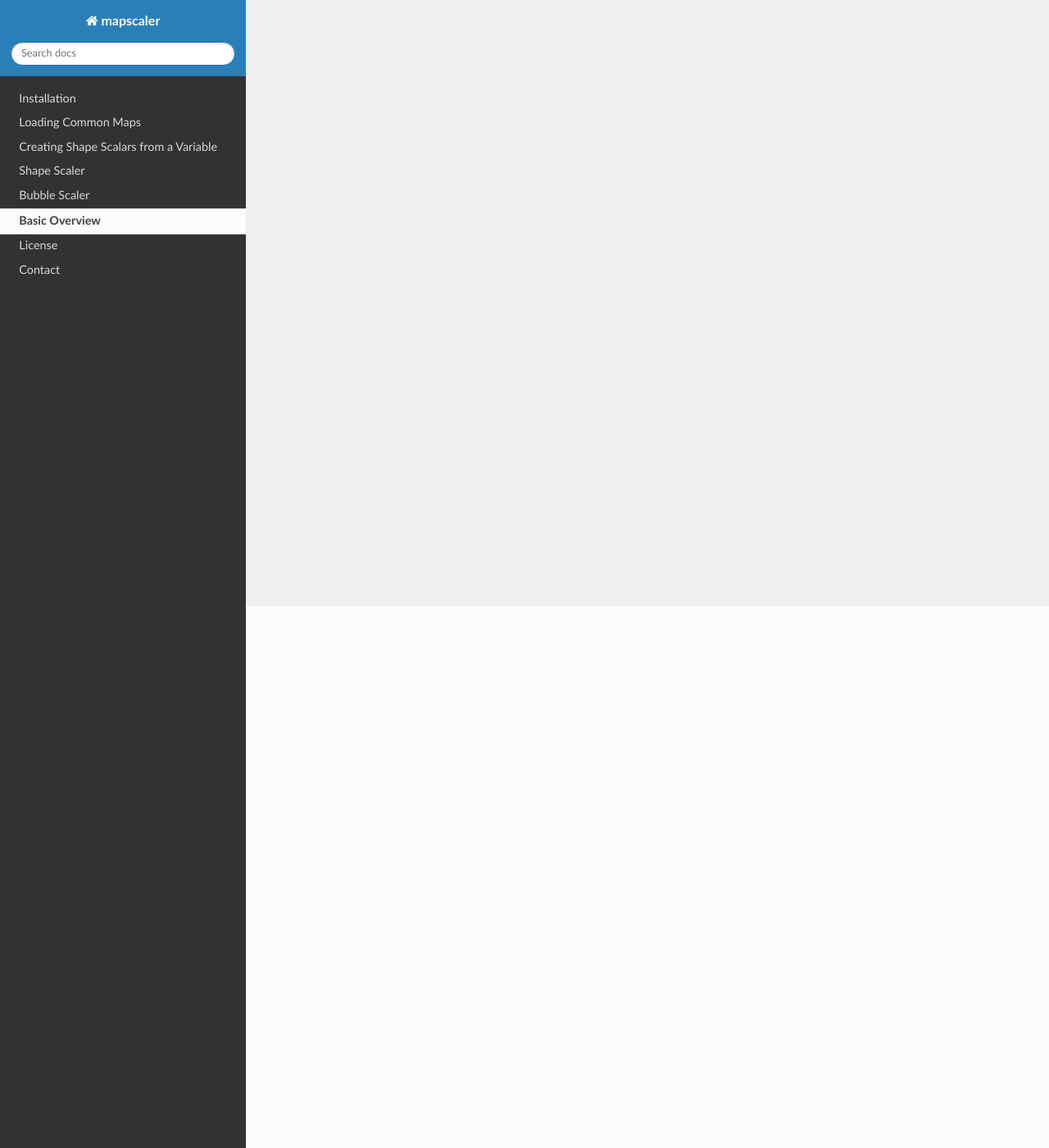
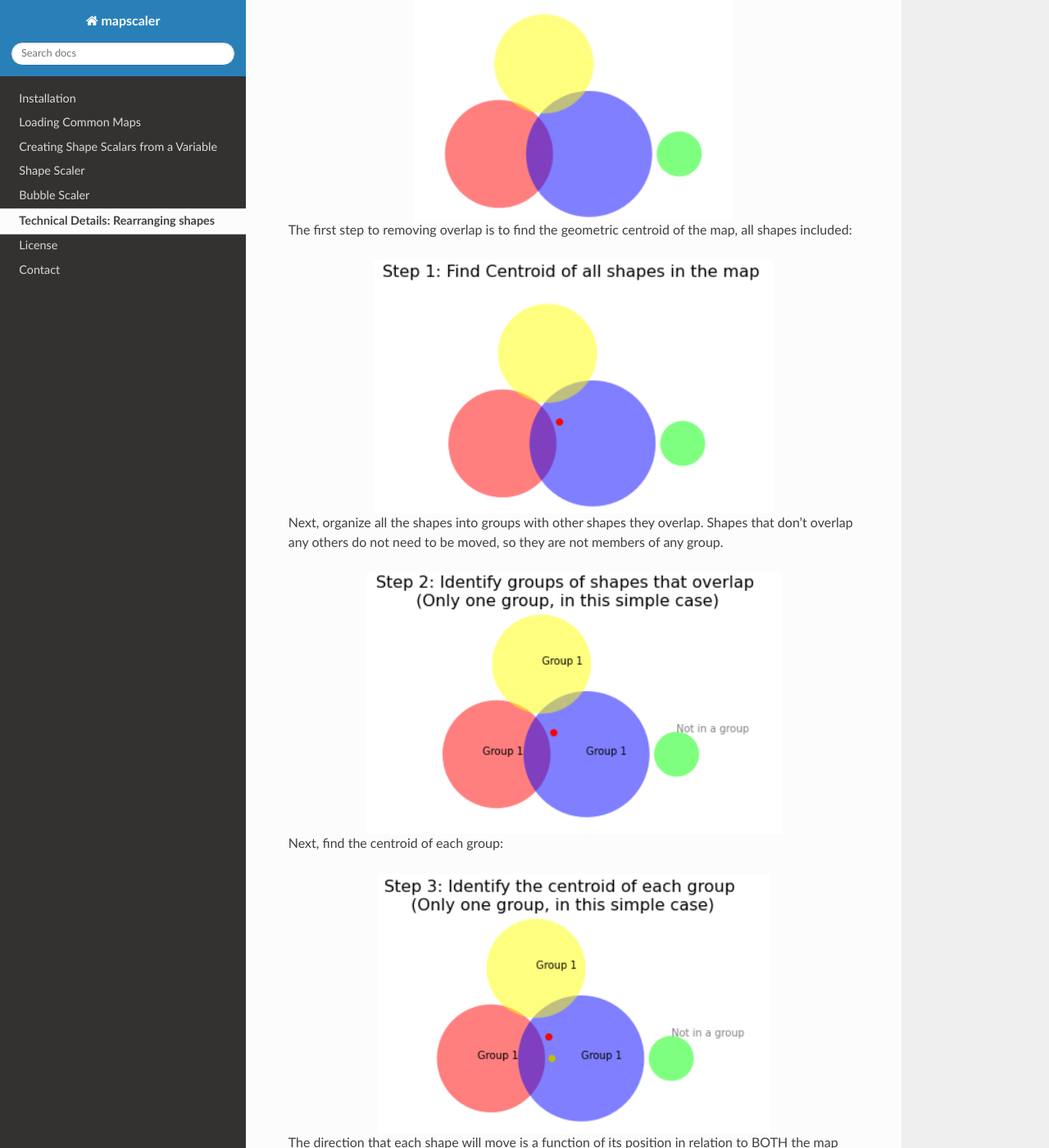
Before and after one commit to conditg/mapscaler, a Sphinx documentation site: the page built from docs/overview.rst, in a window 1280 px wide and 1400 px high, scrolled down 661 px. Shown: the whole window at 82% size. Built offline with Sphinx 7.4.7 and the Read the Docs theme 2.0.0, drawn with Linux system fonts in a browser that asks for light colours; some of the changed text lies outside the part shown.

Commit message:
Improved Documentation

```diff
--- a/docs/overview.rst
+++ b/docs/overview.rst
@@ -1,2 +1,40 @@
-Basic Overview
-================
+Technical Details: Rearranging shapes
+=========================================
+
+:ref:`ss` works iteratively, gently and strategically nudging the polygons in your map until they don't overlap. Below is a quick overview, using 4 circles to create a minimalist example.
+
+.. image:: ../images/original.png
+    :align: center
+
+Suppose these circles are scaled by a variable, and as a consequence, there's some unwanted overlap:
+
+
+.. image:: ../images/scaled.png
+    :align: center
+
+The first step to removing overlap is to find the geometric centroid of the map, all shapes included:
+
+.. image:: ../images/step1.png
+    :align: center
+
+Next, organize all the shapes into groups with other shapes they overlap. Shapes that don't overlap any others do not need to be moved, so they are not members of any group.
+
+.. image:: ../images/step2.png
+    :align: center
+
+Next, find the centroid of each group:
+
+.. image:: ../images/step3.png
+    :align: center
+
+The direction that each shape will move is a function of its position in relation to BOTH the map centroid, and its group centroid. The degree to which each centroid relation is considered in the formation of the direction vector is determined by the arguments ``map_vel`` and ``group_vel``. In most cases, the group centroid should be the primary driver of the direction vector, and the map centroid should just be included minimally to achieve faster resolution in maps with dense groups.
+
+.. image:: ../images/step4.png
+    :align: center
+
+
+.. image:: ../images/step5.png
+    :align: center
+
+
+The :ref:`bs` works the same way after first converting all shapes in your map to circles with the equivalent area.
--- a/docs/scalars.rst
+++ b/docs/scalars.rst
@@ -8,7 +8,7 @@ In this tutorial, we'll use a GeoPandas dataframe with 2 columns: a ``geometry``
 Data Prep and Cleaning
 ^^^^^^^^^^^^^^^^^^^^^^^
 
-Import MapScaler and load a map of the US States:
+Import MapScaler and load a map of the US Counties:
 ::
 
     import mapscaler as ms
@@ -20,7 +20,7 @@ We'll restrict this example to the continuous 48 for easier visualizations, so l
 
     df = df[df.STATE_FIPS != '02'] # AK
     df = df[df.STATE_FIPS != '15'] # HI
-    df = df[df.STATE_FIPS != '72'] # HI
+    df = df[df.STATE_FIPS != '72'] # PR
 
 Step 1: Choose a 'base' for scale
 ^^^^^^^^^^^^^^^^^^^^^^^^^^^^^^^^^^^
```
Also changed, not shown: docs/install.rst (+9 -3 lines), docs/loader.rst (+4 -4 lines), docs/shapescaler.rst (+22 -1 lines).
